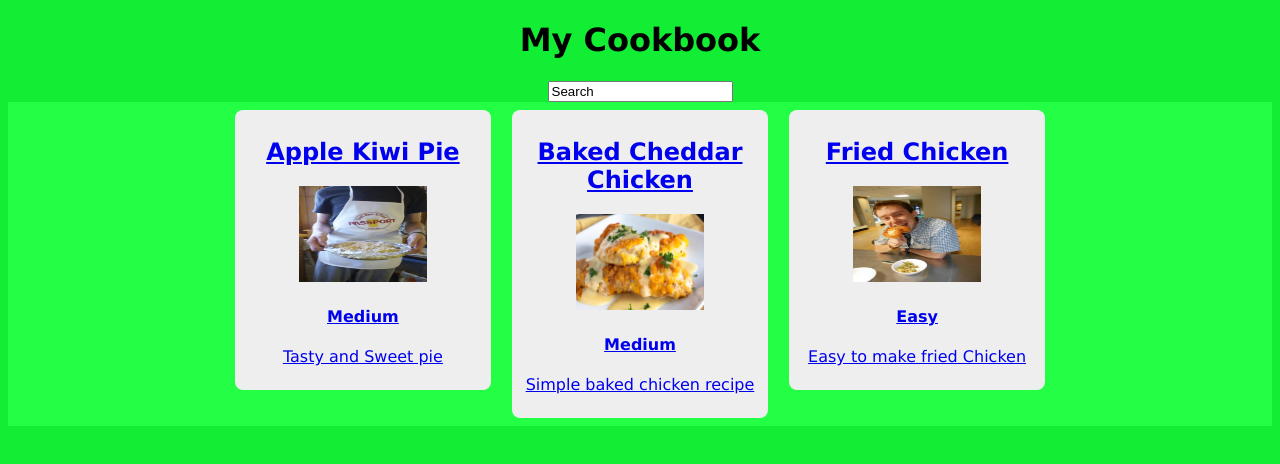
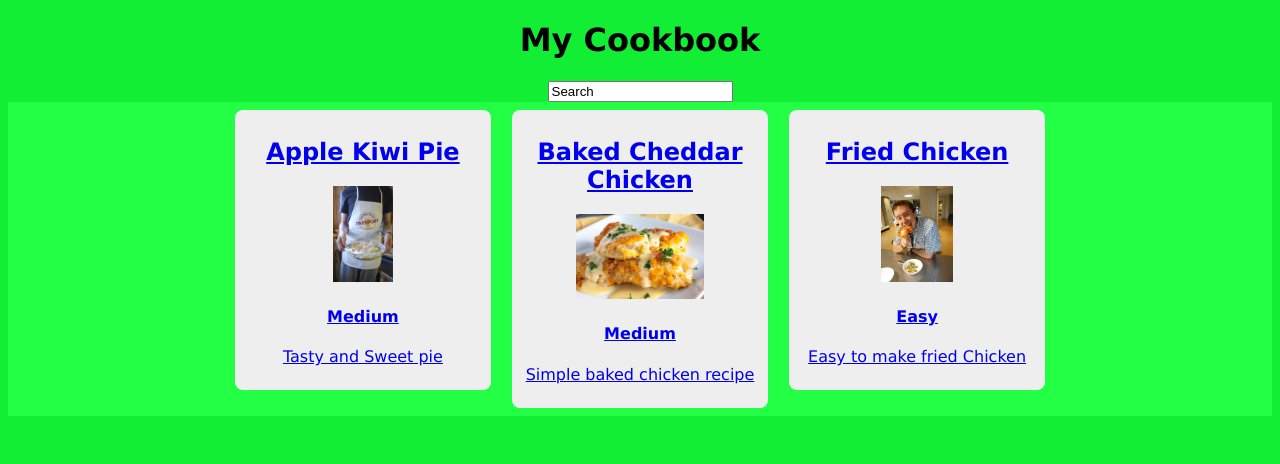
Before and after one commit to EJEHardenberg/cooking, a plain HTML site: page index.html in a window 1280 px wide. Drawn offline with Linux system fonts and the light colour scheme.

Commit message:
Fixed Aspect Ratio. Added border.
Thank you to http://stackoverflow.com/a/5748644/1808164 for informing me
that by only setting max height and width the aspect ratio is preserved.
Very Very Helpful.

Added border around the edge of the cards so that they pop a little when
hovered over.

```diff
--- a/style.css
+++ b/style.css
@@ -27,11 +27,14 @@ body{
 	width: 15em;
 	vertical-align: top;
 }
+.padding:hover{
+	border: solid thin black;
+}
 .card img{
 	/* Fixed image size */
 	text-align: center;
-	width: 8em;
-	height: 6em;
+	max-width: 8em;
+	max-height: 6em;
 	background: no-repeat center scroll;
 
 }
```
